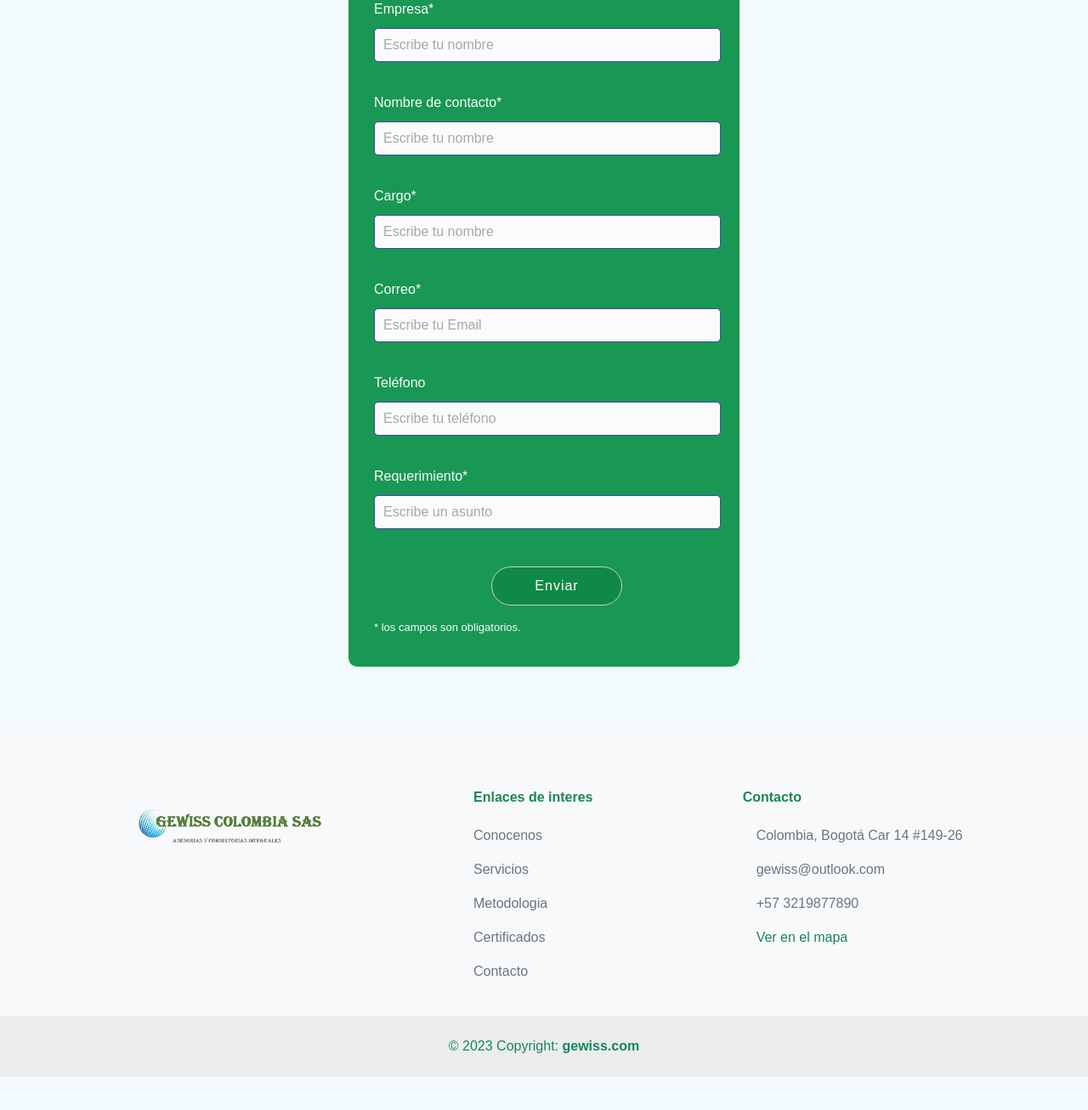
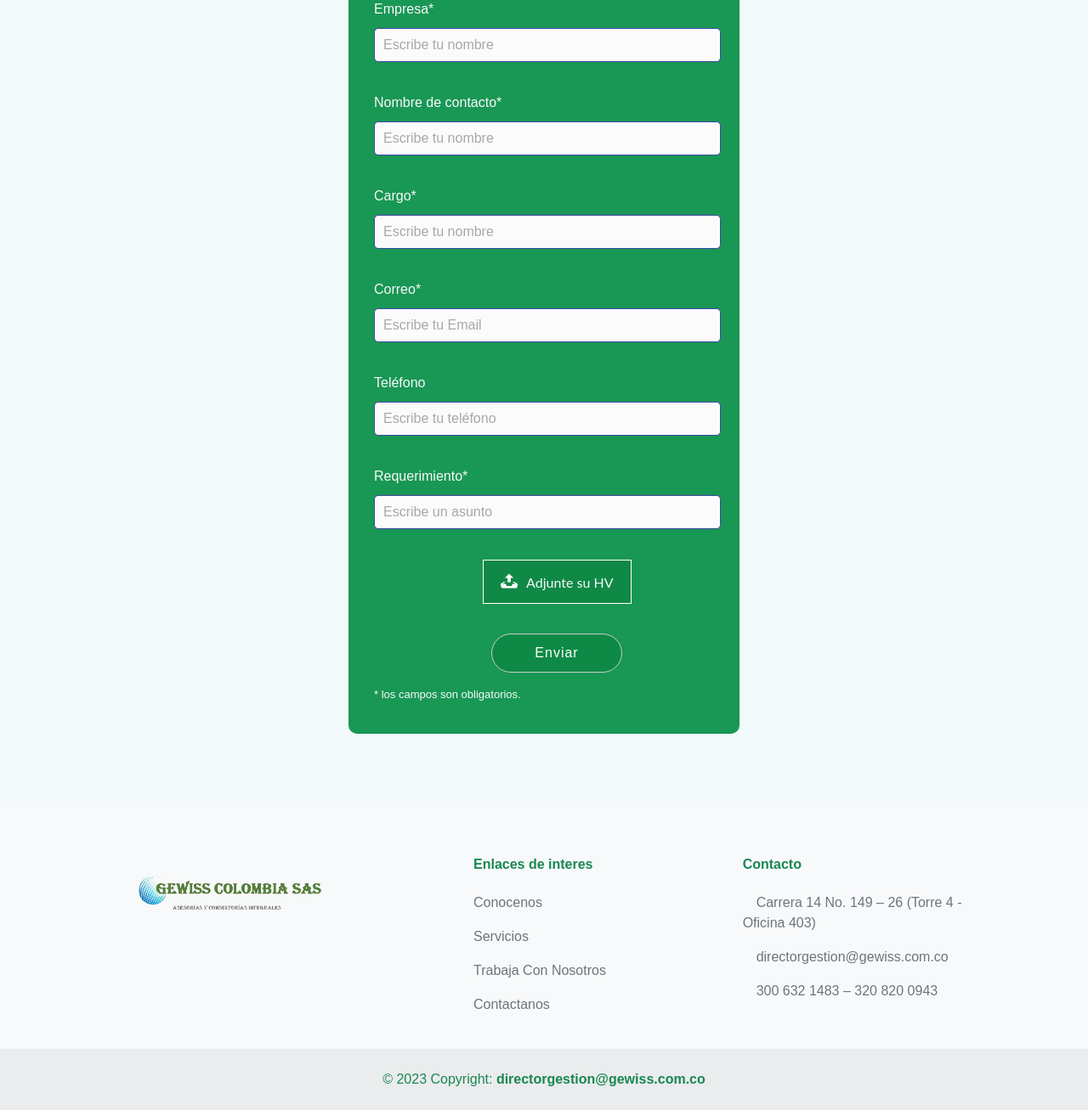
Before and after one commit to juan0Polo/PageGewiss, a PHP site: page /vinculateAnosotros/vinculateAnosotros.html in a window 1280 px wide. Shown: the part 1112-2419 px from the top of the page at 85% size. Before the commit the page ends 2380 px from the top, so only its background shows below. Run offline with PHP 8.4, Linux system fonts and the light colour scheme.

Commit message:
Se deja la version prefinalizada de la pagina

```diff
--- a/css/style.css
+++ b/css/style.css
@@ -909,13 +909,78 @@ a:link {
 .btNav {
     color: white;
 }
+.adjuntar{
+    color: white;
+}
+/* adjuntar */
+.container-input {
+    text-align: center;
+    margin: 0 auto;
+    margin-bottom: 20px;
+}
 
+.inputfile {
+    width: 0.1px;
+    height: 0.1px;
+    opacity: 0;
+    overflow: hidden;
+    position: absolute;
+    z-index: -1;
+}
+
+.inputfile + label {
+    max-width: 80%;
+    font-size: 1.25rem;
+    font-weight: 700;
+    text-overflow: ellipsis;
+    white-space: nowrap;
+    cursor: pointer;
+    display: inline-block;
+    overflow: hidden;
+    padding: 0.625rem 1.25rem;
+}
+
+.inputfile + label svg {
+    width: 1em;
+    height: 1em;
+    vertical-align: middle;
+    fill: currentColor;
+    margin-top: -0.25em;
+    margin-right: 0.25em;
+}
+
+.iborrainputfile {
+	font-size:16px;
+	font-weight:normal;
+	font-family: 'Lato';
+}
+
+.inputfile-1 + label {
+    color: #fff;
+    background-color: #108946;
+    border: 1px solid #fff;
+}
+
+
+/* fin adjuntar */
+
+.iconowhatsap{
+    position: fixed;
+    bottom: 10px;
+    left: 20px;
+    background: rgba(0, 0, 0, 0.32);
+    border-radius: 100%;
+    padding: 10px;
+}
+.ico-whatsapp{
+    width: 40px;
+    height: 40px;
+}
 .iconoSubir {
     position: fixed;
     bottom: 10px;
     right: 20px;
 }
-
 .icon-home {
     color: #199754;
     font-size: 40px;
--- a/js/main.js
+++ b/js/main.js
@@ -81,3 +81,30 @@ document.getElementById('nav').addEventListener("click", function () {
 
 })
 //  FIN MENU RESPONSIVE
+
+
+'use strict';
+
+;( function ( document, window, index )
+{
+	var inputs = document.querySelectorAll( '.inputfile' );
+	Array.prototype.forEach.call( inputs, function( input )
+	{
+		var label	 = input.nextElementSibling,
+			labelVal = label.innerHTML;
+
+		input.addEventListener( 'change', function( e )
+		{
+			var fileName = '';
+			if( this.files && this.files.length > 1 )
+				fileName = ( this.getAttribute( 'data-multiple-caption' ) || '' ).replace( '{count}', this.files.length );
+			else
+				fileName = e.target.value.split( '\\' ).pop();
+
+			if( fileName )
+				label.querySelector( 'span' ).innerHTML = fileName;
+			else
+				label.innerHTML = labelVal;
+		});
+	});
+}( document, window, 0 ));
--- a/servicios/servicios.css
+++ b/servicios/servicios.css
@@ -22,11 +22,6 @@
     font-family: Arial;
     background: transparent;
 }
-/* .txt-servicio:hover{
-    border-radius: 0 50px 0 50px;
-    border: 3px solid #32a9d3;
-    background: #00000045
-} */
 .txt-servicio h1{
     font-size: 35px;
 }
--- a/vinculateAnosotros/vinculateAnosotros.html
+++ b/vinculateAnosotros/vinculateAnosotros.html
@@ -1,5 +1,6 @@
 <!DOCTYPE html>
 <html lang="en">
+
 <head>
     <meta charset="UTF-8">
     <meta http-equiv="X-UA-Compatible" content="IE=edge">
@@ -14,6 +15,7 @@
     <link rel="stylesheet" href="../css/styleCookies.css">
 
 </head>
+
 <body class="body">
 
     <div><img src="../recursos/imagenes/logo-gewis.png" alt="logo de GEWISS" class="logo"></div>
@@ -38,7 +40,7 @@
                         <a class="nav-link" href="../servicios/servcios.html">Servicios</a>
                     </li>
                     <li class="nav-item">
-                        <a class="nav-link active1" href="#">Vinculate a nuestro equipo</a>
+                        <a class="nav-link active1" href="#">Trabaja Con Nosotros</a>
                     </li>
                     <li class="nav-item">
                         <a class="nav-link" href="../contacto/contactanos.html">Contacto</a>
@@ -69,31 +71,57 @@
             <h1 class="text-light text-center">Contactanos</h1>
             <form action="submeter-formulario.php" method="post">
                 <p>
-                <label aria-colspan="label" class="text-light" for="nombre" class="colocar_nombre">Empresa<span class="obligatorio text-light">*</span></label>
-                <input class="entradaTexto" type="text" name="introducir_nombre" id="nombre" required="obligatorio" placeholder="Escribe tu nombre">
+                    <label aria-colspan="label" class="text-light" for="nombre" class="colocar_nombre">Empresa<span
+                            class="obligatorio text-light">*</span></label>
+                    <input class="entradaTexto" type="text" name="introducir_nombre" id="nombre" required="obligatorio"
+                        placeholder="Escribe tu nombre">
                 </p>
                 <p>
-                    <label aria-colspan="label" class="text-light" for="nombre" class="colocar_nombre">Nombre de contacto<span class="obligatorio text-light">*</span></label>
-                    <input class="entradaTexto" type="text" name="introducir_nombre" id="nombre" required="obligatorio" placeholder="Escribe tu nombre">
+                    <label aria-colspan="label" class="text-light" for="nombre" class="colocar_nombre">Nombre de
+                        contacto<span class="obligatorio text-light">*</span></label>
+                    <input class="entradaTexto" type="text" name="introducir_nombre" id="nombre" required="obligatorio"
+                        placeholder="Escribe tu nombre">
                 </p>
                 <p>
-                    <label aria-colspan="label" class="text-light" for="nombre" class="colocar_nombre">Cargo<span class="obligatorio text-light">*</span></label>
-                    <input class="entradaTexto" type="text" name="introducir_nombre" id="nombre" required="obligatorio" placeholder="Escribe tu nombre">
+                    <label aria-colspan="label" class="text-light" for="nombre" class="colocar_nombre">Cargo<span
+                            class="obligatorio text-light">*</span></label>
+                    <input class="entradaTexto" type="text" name="introducir_nombre" id="nombre" required="obligatorio"
+                        placeholder="Escribe tu nombre">
                 </p>
                 <p>
-                    <label aria-colspan="label" class="text-light" for="email" class="colocar_email">Correo<span class="obligatorio text-light">*</span></label>
-                    <input class="entradaTexto" type="email" name="introducir_email" id="email" required="obligatorio" placeholder="Escribe tu Email">
+                    <label aria-colspan="label" class="text-light" for="email" class="colocar_email">Correo<span
+                            class="obligatorio text-light">*</span></label>
+                    <input class="entradaTexto" type="email" name="introducir_email" id="email" required="obligatorio"
+                        placeholder="Escribe tu Email">
                 </p>
 
                 <p>
-                    <label aria-colspan="label" class="text-light" for="telefone" class="colocar_telefono">Teléfono</label>
-                    <input class="entradaTexto" type="tel" name="introducir_telefono" id="telefono" placeholder="Escribe tu teléfono">
+                    <label aria-colspan="label" class="text-light" for="telefone"
+                        class="colocar_telefono">Teléfono</label>
+                    <input class="entradaTexto" type="tel" name="introducir_telefono" id="telefono"
+                        placeholder="Escribe tu teléfono">
                 </p>
 
                 <p>
-                    <label aria-colspan="label" class="text-light" for="asunto" class="colocar_asunto">Requerimiento<span class="obligatorio text-light">*</span></label>
-                    <input class="entradaTexto" type="text" name="introducir_asunto" id="assunto" required="obligatorio" placeholder="Escribe un asunto">
+                    <label aria-colspan="label" class="text-light" for="asunto"
+                        class="colocar_asunto">Requerimiento<span class="obligatorio text-light">*</span></label>
+                    <input class="entradaTexto" type="text" name="introducir_asunto" id="assunto" required="obligatorio"
+                        placeholder="Escribe un asunto">
                 </p>
+
+                <div class="container-input">
+                    <input type="file" name="file-1" id="file-1" class="inputfile inputfile-1"
+                        data-multiple-caption="{count} archivos seleccionados" multiple />
+                    <label for="file-1">
+                        <svg class="icon-upload2" width="20" height="17" viewBox="0 0 20 17">
+                            <path
+                                d="M10 0l-5.2 4.9h3.3v5.1h3.8v-5.1h3.3l-5.2-4.9zm9.3 11.5l-3.2-2.1h-2l3.4 2.6h-3.5c-.1 0-.2.1-.2.1l-.8 2.3h-6l-.8-2.2c-.1-.1-.1-.2-.2-.2h-3.6l3.4-2.6h-2l-3.2 2.1c-.4.3-.7 1-.6 1.5l.6 3.1c.1.5.7.9 1.2.9h16.3c.6 0 1.1-.4 1.3-.9l.6-3.1c.1-.5-.2-1.2-.7-1.5z">
+                            </path>
+                        </svg>
+                        <span class="iborrainputfile text-light">Adjunte su HV</span>
+                    </label>
+                </div>
+
                 <div class="btn-mas-metodos">
                     <a href="#" class="botonMas">Enviar</a>
                 </div>
@@ -101,10 +129,14 @@
                 <p class="aviso text-light">
                     <span class="obligatorio text-light"> * </span>los campos son obligatorios.
                 </p>
-
             </form>
         </div>
     </div>
+
+    <div class="iconowhatsap">
+        <a href="https://wa.me/+573208200943?"><img src="../recursos/imagenes/icono-whatsap.png" alt="#icono de whatsap" class="ico-whatsapp"></a>
+      </div>
+
     <!-- Inicio fooder -->
     <footer class="text-center text-lg-start bg-light text-muted">
         <section class="fooder-m">
@@ -115,11 +147,11 @@
                     </div>
                     <div class="col-md-3 col-lg-2 col-xl-2 mx-auto mb-4">
                         <h6 class="text-success fw-bold mb-4">Enlaces de interes</h6>
-                    <p><a href="#!" class="text-reset">Conocenos</a></p>
-                    <p><a href="#!" class="text-reset">Servicios</a></p>
-                    <p><a href="#!" class="text-reset">Metodologia</a></p>
-                    <p><a href="#!" class="text-reset">Certificados</a></p>
-                    <p><a href="#!" class="text-reset">Contacto</a></p>
+                        <p><a href="../index.html#principal" class="text-reset">Conocenos</a></p>
+                        <p><a href="servcios.html" class="text-reset">Servicios</a></p>
+                        <p><a href="../vinculateAnosotros/vinculateAnosotros.html" class="text-reset">Trabaja Con
+                                Nosotros</a></p>
+                        <p><a href="../contacto/contactanos.html" class="text-reset">Contactanos</a></p>
                     </div>
                     <!-- Grid column -->
 
@@ -127,16 +159,16 @@
                     <div class="col-md-4 col-lg-3 col-xl-3 mx-auto mb-md-0 mb-4">
                         <!-- Links -->
                         <h6 class="text-success fw-bold mb-4">Contacto</h6>
-                    <p><i class="fas fa-home me-3"></i>Colombia, Bogotá Car 14 #149-26</p>
-                    <p><i class="fas fa-envelope me-3"></i>gewiss@outlook.com</p>
-                    <p><i class="fas fa-phone me-3"></i> +57 3219877890</p>
-                    <p><i class="fas fa-phone me-3"></i> <a href="#" class="text-success">Ver en el mapa</a></p>
+                        <p><i class="fas fa-home me-3"></i>Carrera 14 No. 149 – 26 (Torre 4 - Oficina 403)</p>
+                        <p><i class="fas fa-envelope me-3"></i>directorgestion@gewiss.com.co</p>
+                        <p><i class="fas fa-phone me-3"></i>300 632 1483 – 320 820 0943</p>
+                        <!-- <p><i class="fas fa-phone me-3"></i> <a href="#" class="text-success">Ver en el mapa</a></p> -->
                     </div>
                 </div>
             </div>
         </section>
         <div class="text-center p-4 text-success" style="background-color: rgba(0, 0, 0, 0.05);">© 2023 Copyright: <a
-            class="text-reset fw-bold" href="#">gewiss.com</a>
+                class="text-reset fw-bold" href="#">directorgestion@gewiss.com.co</a>
         </div>
     </footer>
     <!-- Fin footer -->
@@ -156,4 +188,5 @@
     <script src="../js/main.js"></script>
     <script src="../js/avisoCookies.js"></script>
 </body>
+
 </html>
```
Also changed, not shown: contacto/contactanos.html (+44 -71 lines), index.html (+30 -62 lines), servicios/servcios.html (+13 -13 lines), recursos/imagenes/icono-whatsap.png (added). Lines whose indentation alone changed are shown as unchanged.
